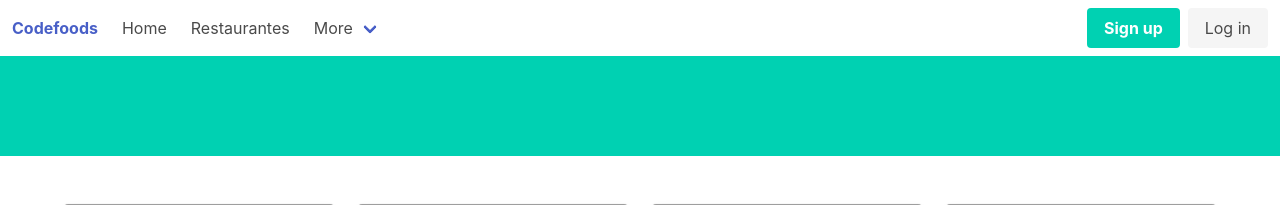
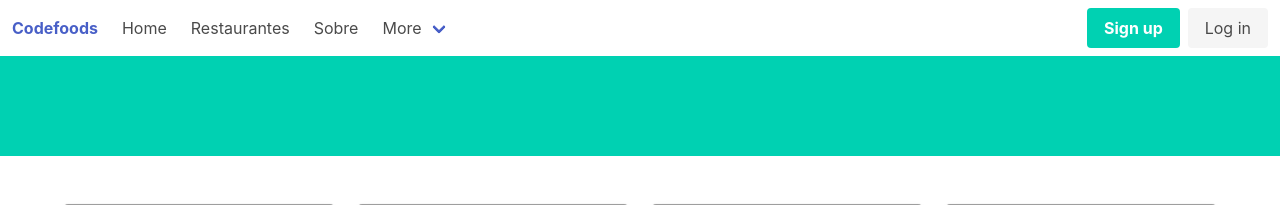
Before and after one commit to matheusF23/delivery-flask, a Flask app: page / in a window 1280 px wide. Shown: the top 205 px of the page. Run offline with Flask 2, Linux system fonts and the light colour scheme; grey boxes are pictures that could not be loaded.

Commit message:
added links into navbar

```diff
--- a/delivery/templates/base.html
+++ b/delivery/templates/base.html
@@ -30,12 +30,16 @@
 
         <div id="navbarBasicExample" class="navbar-menu">
             <div class="navbar-start">
-                <a class="navbar-item">
+                <a class="navbar-item" href="/">
                     Home
                 </a>
 
-                <a class="navbar-item">
+                <a class="navbar-item" href="{{ url_for('site.restaurants') }}">
                     Restaurantes
+                </a>
+
+                <a class="navbar-item" href="{{ url_for('site.about') }}">
+                    Sobre
                 </a>
 
                 <div class="navbar-item has-dropdown is-hoverable">
```
